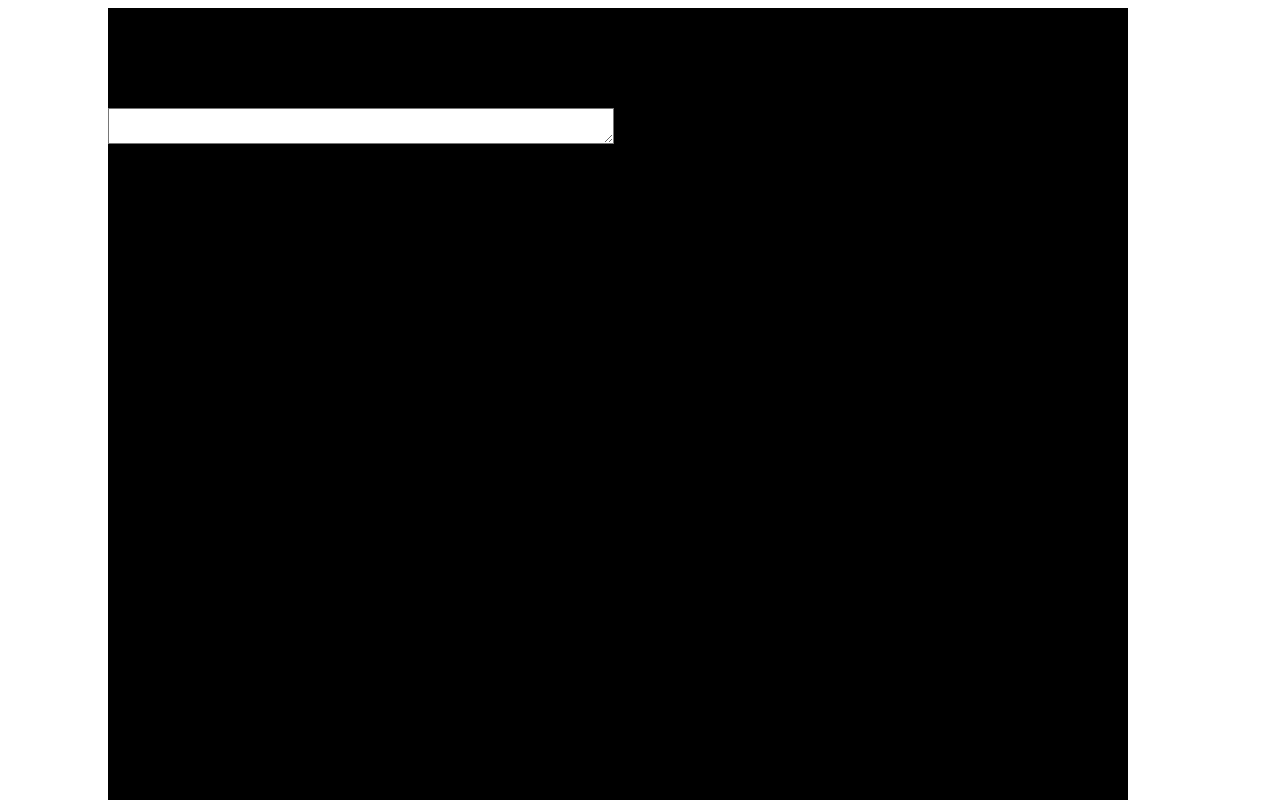
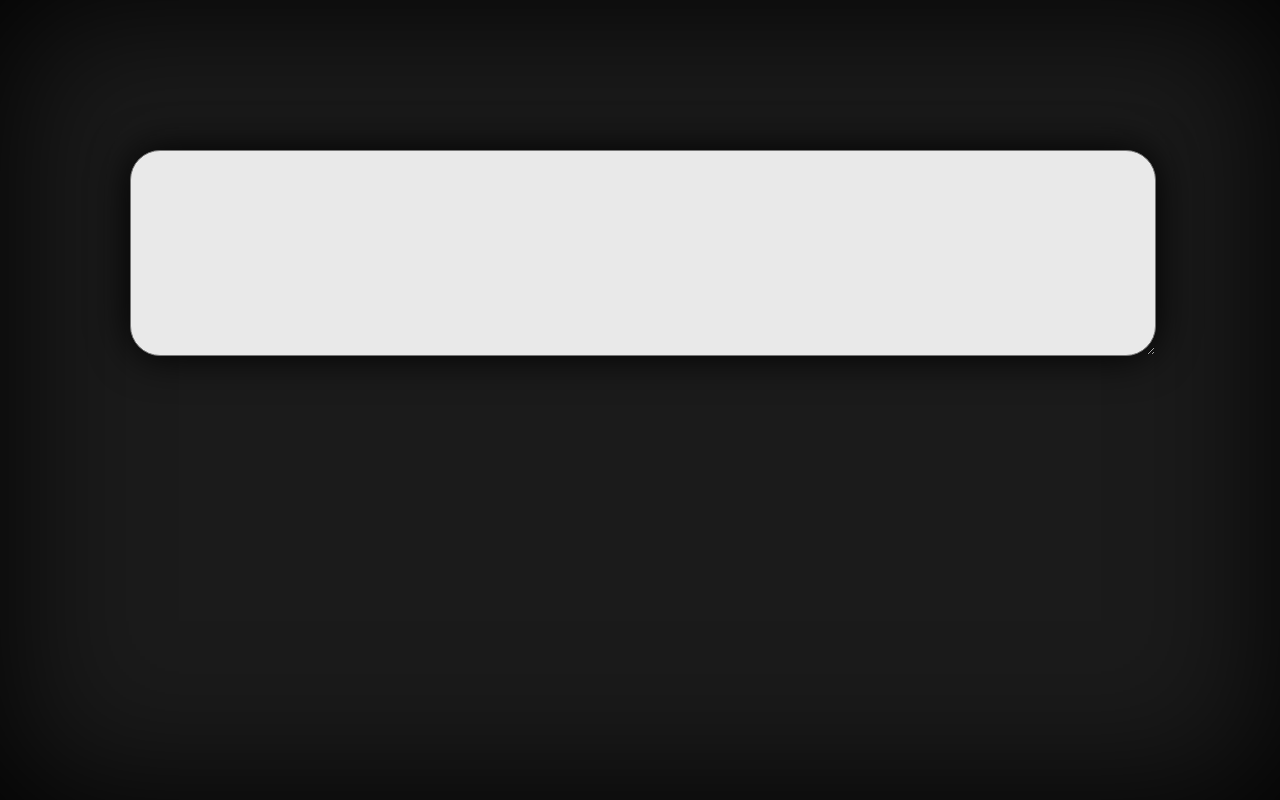
Before and after one commit to DKlygov/codejam-virtual-keyboard, a website: page index.html in a window 1280 px wide. Shown: the top 800 px of the page. Drawn offline with Linux system fonts and the light colour scheme.

Commit message:
feat: add basic design

```diff
--- a/src/Keyboard.js
+++ b/src/Keyboard.js
@@ -1,5 +1,7 @@
 class Keyboard {
-    constructor () {
+  constructor() {
+    function typeLetter() {
 
     }
+  }
 }
--- a/src/script.js
+++ b/src/script.js
@@ -8,6 +8,8 @@ function generateElements() {
   const keyboardWindow = document.createElement('textarea');
   keyboardWindow.className = 'keyboardWindow';
   container.appendChild(keyboardWindow);
+
+
 }
 
 
--- a/style.css
+++ b/style.css
@@ -1,16 +1,24 @@
-
+body {
+    padding: 0px 0px;
+    margin: 0px 0px;
+    background-color: #1b1b1b;
+    box-shadow: inset 0px 0px 150px #000000;
+}
 
 .container {
     position: relative;
     max-width: 1020px;
-    margin: 0px 100px;
-    background-color: black;
-    height: 1020px;
+    margin: 0px auto;
+    padding: 0px 0px;
+    height: 100vh;
 }
 
 .keyboardWindow {
     position: relative;
-    width: 500px;
-    margin: 100px auto;
-    background-color: white;
+    width: 1020px;
+    height: 200px;
+    margin: 150px auto 0px;
+    background-color: #e9e9e9;
+    box-shadow: 0px 0px 40px #000000;
+    border-radius: 30px;
 }
```
